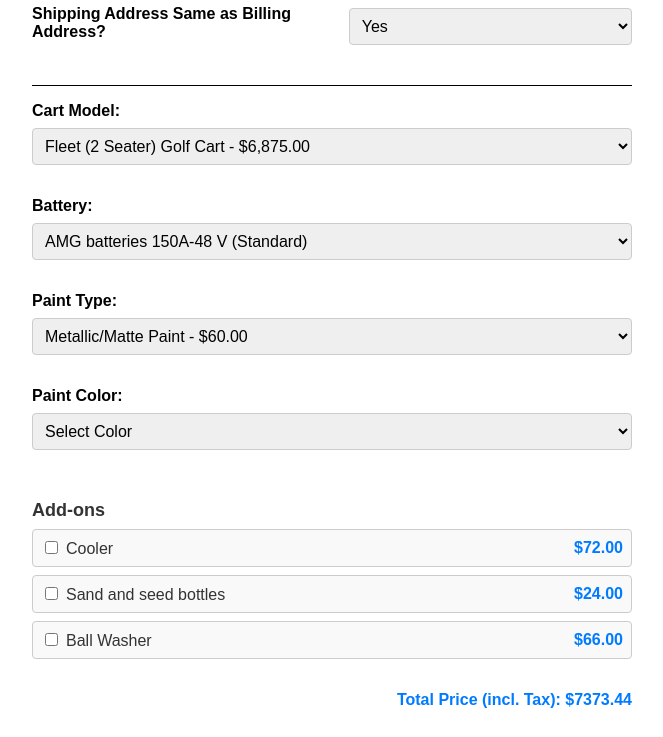
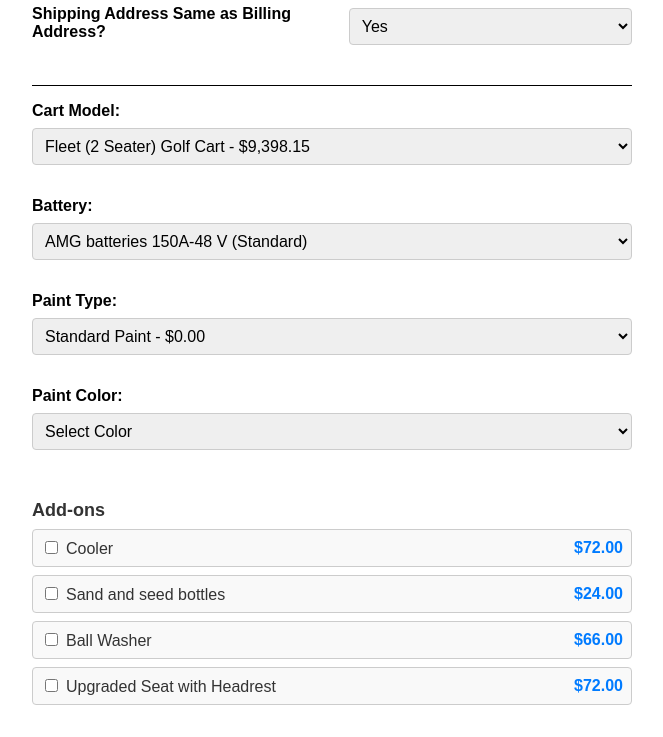
Before and after one commit to evcomfg/invoice, a React (Create React App) app: page / in a window 1280 px wide. Shown: the part 540-1277 px from the top of the page, without its empty margins (308-971 px from the left). Built offline with nearby package versions, Linux system fonts and the light colour scheme.

Commit message:
Added upgraded seat option to fleet cart and deselect all add ons when model changes

```diff
--- a/src/components/InvoiceForm.js
+++ b/src/components/InvoiceForm.js
@@ -3,7 +3,7 @@ import '../App.css'; // Ensure you have the App.css imported for styling
 import cartImage from '../photos/cart.jpg'; // Import the image
 
 function InvoiceForm() {
-  const TAX_RATE = 0.0725;
+  const TAX_RATE = 0.0;
 
   const [formData, setFormData] = useState({
     customerName: "",
@@ -20,19 +20,20 @@ function InvoiceForm() {
     shippingState: "",
     shippingZipCode: "",
     cartModel: "Fleet (2 Seater) Golf Cart",
-    basePrice: 6875,
+    basePrice: 9398.15,
     battery: "AMG batteries 150A-48 V (Standard)",
     battery_price: 0,
-    paint: "Metallic/Matte Paint", // Default paint type
+    paint: "Standard Paint", // Default paint type
     paintColor: "Select Color", // Default color
-    paintPrice: 60, // Default price for Metallic/Matte Paint
+    paintPrice: 0, // Default price for Standard Paint
     addOns: [],
-    totalPrice: 6875 * (1 + TAX_RATE),
+    totalPrice: 9398.15 * (1 + TAX_RATE),
   });
 
   const [message, setMessage] = useState(""); // State to hold the response message
   const [availableAddOns, setAvailableAddOns] = useState([]);
   const [paintOptions, setPaintOptions] = useState({
+    "Standard Paint": { price: 0, colors: ["Select Color", "White", "Blue", "Green"] },
     "Metallic/Matte Paint": { price: 60, colors: ["Select Color", "Red", "Black", "White"] },
     "Chameleon Paint": { price: 360, colors: ["Select Color", "Blue", "Green", "Purple"] },
   });
@@ -53,19 +54,20 @@ function InvoiceForm() {
     { name: "Seats with folding armrest per row", price: 120 },
     { name: "Welcome Light and Stainless steel plate", price: 156 },
     { name: "Trifold Seat", price: 480 },
-    { name: "Premium Wheels", price: 123.20 },
+    { name: "Premium Wheels", price: 257.20 },
     { name: "Carbon Fibre I", price: 162 },
     { name: "Carbon Fibre II", price: 180 },
+    {name: "Upgraded Seat with Headrest", price:72}
   ];
 
   useEffect(() => {
     let filteredAddOns = initialAddOns.filter(addOn => {
       if (formData.cartModel === "Fleet (2 Seater) Golf Cart") {
-        return ["Cooler", "Sand and seed bottles", "Ball Washer"].includes(addOn.name);
+        return ["Cooler", "Sand and seed bottles", "Ball Washer", "Upgraded Seat with Headrest"].includes(addOn.name);
       } else if (["Personal (2+2 Seater) Non Lifted Golf Cart", "Personal (2+2 Seater) Lifted Golf Cart"].includes(formData.cartModel)) {
-        return addOn.name !== "Carbon Fibre II";
+        return addOn.name !== "Carbon Fibre II" && addOn.name !==  "Upgraded Seat with Headrest";
       } else if (["Personal (4+2 Seater) Non Lifted Golf Cart", "Personal (4+2 Seater) Lifted Golf Cart"].includes(formData.cartModel)) {
-        return addOn.name !== "Carbon Fibre I";
+        return addOn.name !== "Carbon Fibre I" && addOn.name !== "Upgraded Seat with Headrest";
       }
       return true;
     });
@@ -92,19 +94,21 @@ function InvoiceForm() {
     // Update paint options based on the selected cart model
     if (formData.cartModel === "Fleet (2 Seater) Golf Cart") {
       setPaintOptions({
+        "Standard Paint": { price: 0, colors: ["Select Color", "White", "Blue", "Green"] },
         "Metallic/Matte Paint": { price: 60, colors: ["Select Color", "Red", "Black", "White"] }
       });
       if (formData.paint === "Chameleon Paint") {
         setFormData({
           ...formData,
-          paint: "Metallic/Matte Paint",
+          paint: "Standard Paint",
           paintColor: "Select Color",
-          paintPrice: 60,
-          totalPrice: calculateTotalPrice(formData.basePrice, formData.battery_price, formData.addOns, 60),
+          paintPrice: 0,
+          totalPrice: calculateTotalPrice(formData.basePrice, formData.battery_price, formData.addOns, 0),
         });
       }
     } else {
       setPaintOptions({
+        "Standard Paint": { price: 0, colors: ["Select Color", "White", "Blue", "Green"] },
         "Metallic/Matte Paint": { price: 60, colors: ["Select Color", "Red", "Black", "White"] },
         "Chameleon Paint": { price: 360, colors: ["Select Color", "Blue", "Green", "Purple"] }
       });
@@ -124,7 +128,7 @@ function InvoiceForm() {
 
     switch (selectedModel) {
       case "Fleet (2 Seater) Golf Cart":
-        basePrice = 6875;
+        basePrice = 9398.15;
         break;
       case "Personal (2+2 Seater) Non Lifted Golf Cart":
         basePrice = 10867.80;
@@ -139,25 +143,25 @@ function InvoiceForm() {
         basePrice = 11947.80;
         break;
       default:
-        basePrice = 6875;
+        basePrice = 9398.15;
     }
 
+    // Reset the formData's addOns array to an empty array (no add-ons selected) and update the total price
     const totalPrice = calculateTotalPrice(basePrice, formData.battery_price, [], formData.paintPrice);
 
-    // Reset the formData's addOns array to an empty array (no add-ons selected)
     setFormData({
       ...formData,
       cartModel: selectedModel,
       basePrice: basePrice,
       addOns: [], // Reset addOns to empty array
       totalPrice: totalPrice, // Update totalPrice to include tax
-      paint: selectedModel === "Fleet (2 Seater) Golf Cart" ? "Metallic/Matte Paint" : formData.paint,
+      paint: selectedModel === "Fleet (2 Seater) Golf Cart" ? "Standard Paint" : formData.paint,
       paintColor: "Select Color",
-      paintPrice: selectedModel === "Fleet (2 Seater) Golf Cart" ? paintOptions["Metallic/Matte Paint"].price : formData.paintPrice,
+      paintPrice: selectedModel === "Fleet (2 Seater) Golf Cart" ? paintOptions["Standard Paint"].price : formData.paintPrice,
     });
 
     // Update the availableAddOns state to reflect updated options
-    setAvailableAddOns(initialAddOns);
+    setAvailableAddOns(initialAddOns.map(addOn => ({ ...addOn, selected: false })));
   };
 
   const handleBatteryChange = (e) => {
@@ -165,7 +169,7 @@ function InvoiceForm() {
     let batteryPrice = 0;
 
     if (selectedBattery === "Lithium 48V 5KW 105AH") {
-      batteryPrice = 720;
+      batteryPrice = 600;
     } else if (selectedBattery === "Lithium 72V 6.3 KW 105AH") {
       batteryPrice = 1320;
     }
@@ -243,6 +247,7 @@ function InvoiceForm() {
 
     try {
       const formattedPaint = `${formData.paint.split(" ")[0]} - ${formData.paintColor}`;
+      console.log(JSON.stringify(formData));
       const response = await fetch("https://invoice-backend-wheat.vercel.app/api/invoice", {
         method: "POST",
         headers: {
@@ -386,7 +391,7 @@ function InvoiceForm() {
       <label className="cart-model">
         Cart Model:
         <select name="cartModel" onChange={handleModelChange} value={formData.cartModel}>
-          <option value="Fleet (2 Seater) Golf Cart">Fleet (2 Seater) Golf Cart - $6,875.00</option>
+          <option value="Fleet (2 Seater) Golf Cart">Fleet (2 Seater) Golf Cart - $9,398.15</option>
           <option value="Personal (2+2 Seater) Non Lifted Golf Cart">Personal (2+2 Seater) Non Lifted Golf Cart - $10,867.80</option>
           <option value="Personal (2+2 Seater) Lifted Golf Cart">Personal (2+2 Seater) Lifted Golf Cart - $11,347.80</option>
           <option value="Personal (4+2 Seater) Non Lifted Golf Cart">Personal (4+2 Seater) Non Lifted Golf Cart - $11,317.80</option>
@@ -397,7 +402,7 @@ function InvoiceForm() {
         Battery:
         <select name="battery" onChange={handleBatteryChange} value={formData.battery}>
           <option value="AMG batteries 150A-48 V (Standard)">AMG batteries 150A-48 V (Standard)</option>
-          <option value="Lithium 48V 5KW 105AH">Lithium 48V 5KW 105AH - $720.00</option>
+          <option value="Lithium 48V 5KW 105AH">Lithium 48V 5KW 105AH - $600.00</option>
           <option value="Lithium 72V 6.3 KW 105AH">Lithium 72V 6.3 KW 105AH - $1,320.00</option>
         </select>
       </label>
@@ -430,6 +435,7 @@ function InvoiceForm() {
                 <input
                   type="checkbox"
                   onChange={(e) => handleAddOnChange(e, addOn.name, addOn.price)}
+                  checked={formData.addOns.some((selectedAddOn) => selectedAddOn.name === addOn.name)} // Ensure the checkbox is in sync with formData
                 />
                 {addOn.name}
               </label>
@@ -438,11 +444,12 @@ function InvoiceForm() {
           ))}
         </div>
       </div>
-      <p className="total-price">Total Price (incl. Tax): ${formData.totalPrice.toFixed(2)}</p>
+      <p className="total-price">Total Price (excl. Tax): ${formData.totalPrice.toFixed(2)}</p>
       <img src={cartImage} alt="Golf Cart" className="cart-image" /> {/* Add the image here */}
       <button type="submit">Generate Invoice</button>
       {message && <p className={`message ${message.startsWith('Failed') ? 'error' : 'success'}`}>{message}</p>}
     </form>
   );
 }
+
 export default InvoiceForm;
```
